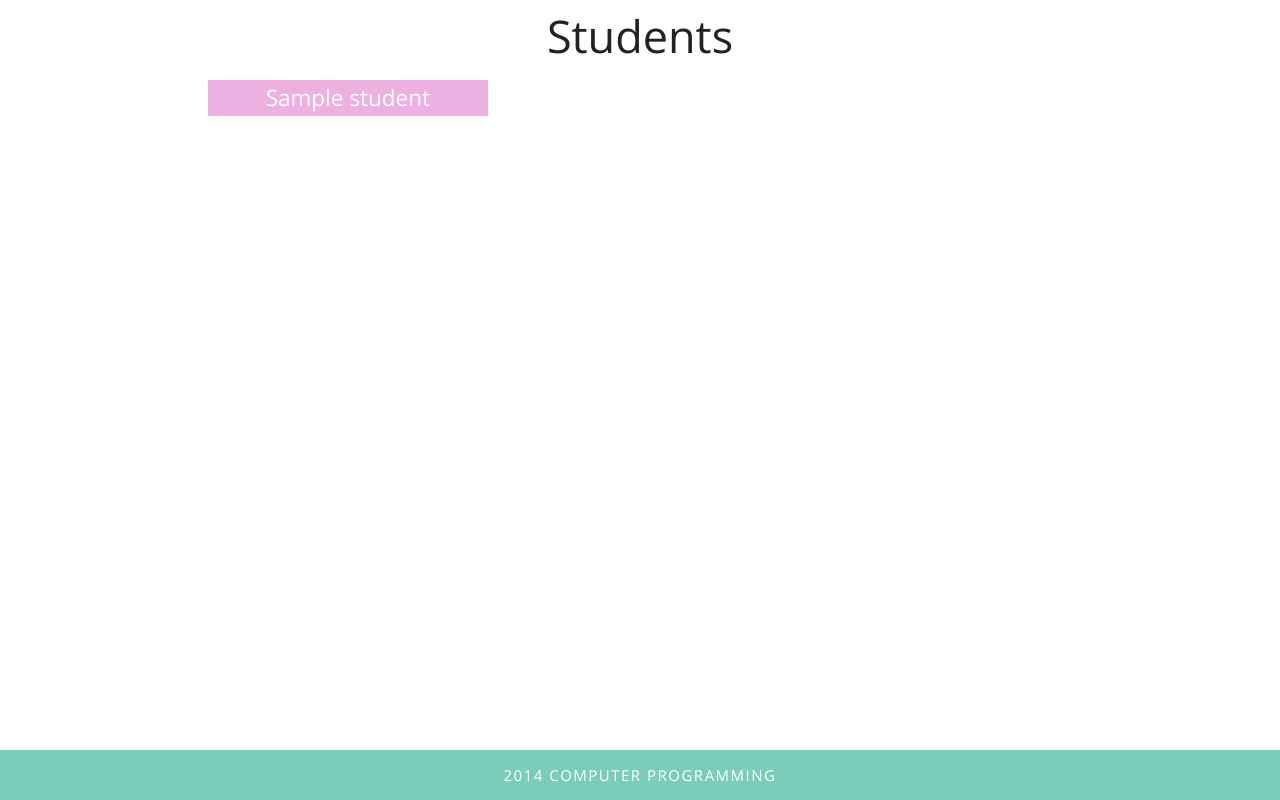
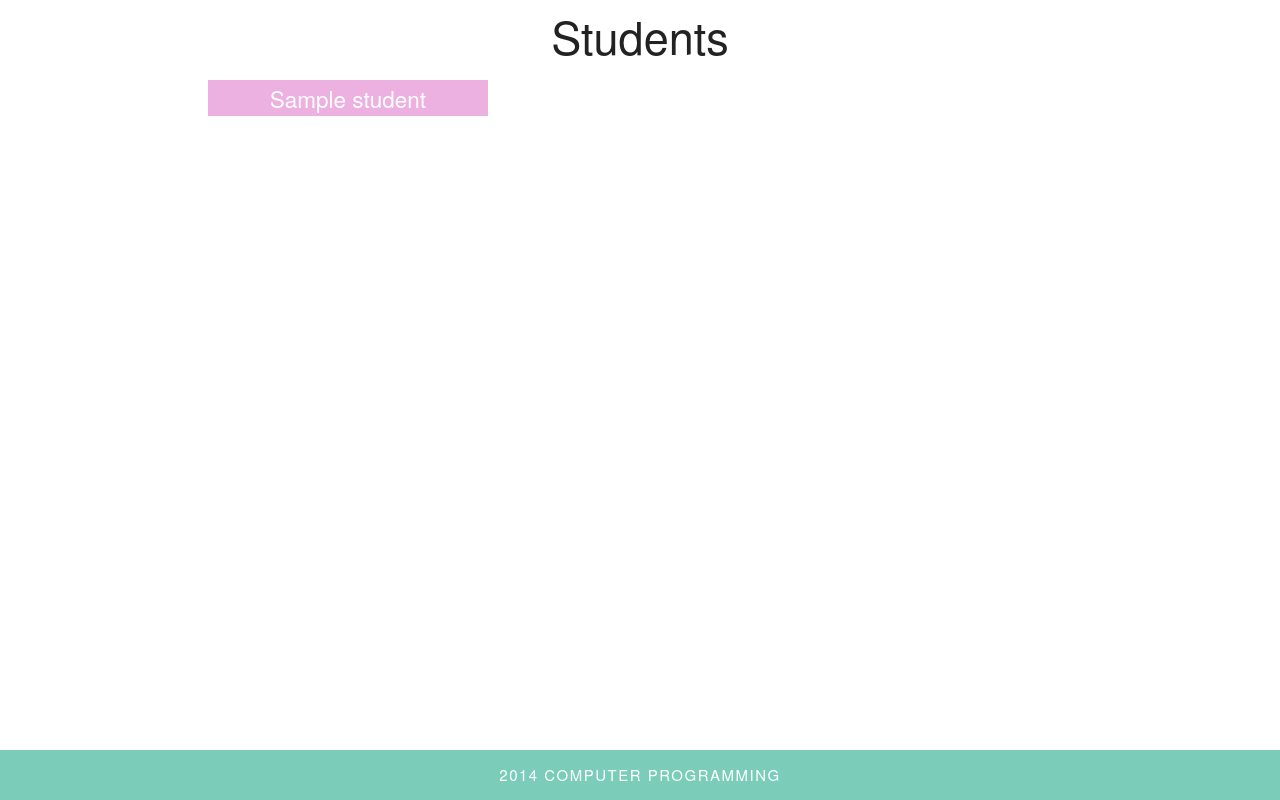
Before and after one commit to mdeta/2014cp, a Python web app: template templates/index.html in a window 1280 px wide. Run offline with Jinja, Linux system fonts and the light colour scheme; the template is opened without the code that fills it: most values are stand-ins (such as "Sample title", 1, 10 or a date in 2020); some web fonts are replaced.

Commit message:
change font to defualt

```diff
--- a/static/css/custom.css
+++ b/static/css/custom.css
@@ -4,7 +4,6 @@ html {
 }
 body {
     margin: 0 0 100px; /* bottom = footer height */
-    font-family: 'Open Sans', sans-serif;
 }
 
 .navbar {
--- a/templates/base.html
+++ b/templates/base.html
@@ -16,7 +16,26 @@
 
   <!-- FONT
   –––––––––––––––––––––––––––––––––––––––––––––––––– -->
-<link href='http://fonts.googleapis.com/css?family=Open+Sans:300' rel='stylesheet' type='text/css'>
+<style>
+@font-face {
+  font-family: 'Raleway';
+  font-style: normal;
+  font-weight: 300;
+  src: local('Raleway Light'), local('Raleway-Light'), url(/static/font/Raleway300.woff) format('woff');
+}
+@font-face {
+  font-family: 'Raleway';
+  font-style: normal;
+  font-weight: 400;
+  src: local('Raleway'), url(/static/font/Raleway400.woff) format('woff');
+}
+@font-face {
+  font-family: 'Raleway';
+  font-style: normal;
+  font-weight: 600;
+  src: local('Raleway SemiBold'), local('Raleway-SemiBold'), url(/static/font/Raleway600.woff) format('woff');
+}
+</style>
 
   <!-- CSS
   –––––––––––––––––––––––––––––––––––––––––––––––––– -->
```
Also changed, not shown: 1 other file.
